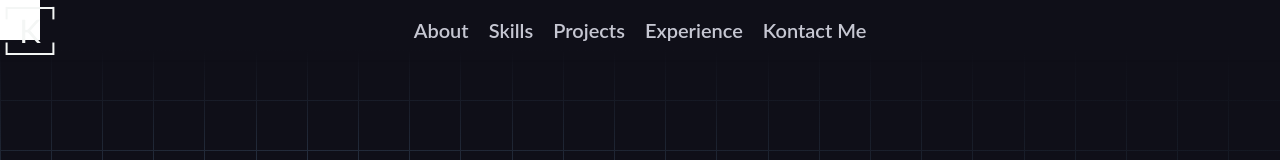
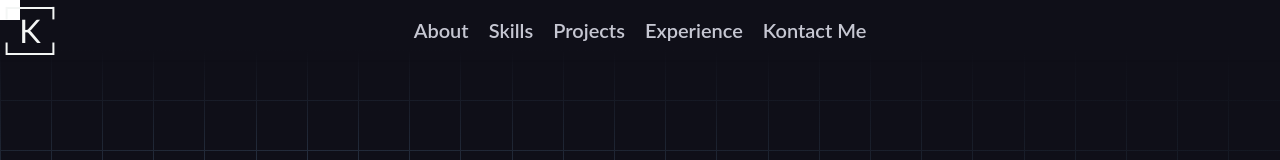
Before and after one commit to TheDeafOne/NPT, a Next.js app: page / in a window 1280 px wide. Shown: the top 160 px of the page. Built offline with nearby package versions, Linux system fonts and the light colour scheme; what next would draw is missing.

Commit message:
no pointer event

```diff
--- a/src/app/page.tsx
+++ b/src/app/page.tsx
@@ -21,7 +21,7 @@ export default function Home() {
   return (
     <div className="bg-background-950 text-text-50" onMouseMove={handleMouseMove}>
       <div
-            className='bg-white z-20 h-10 w-10 fixed'
+            className='bg-white z-20 h-10 w-10 fixed transform -translate-x-1/2 -translate-y-1/2 pointer-events-none'
             style={{
               left: newClientX,
               top: newClientY,
```
